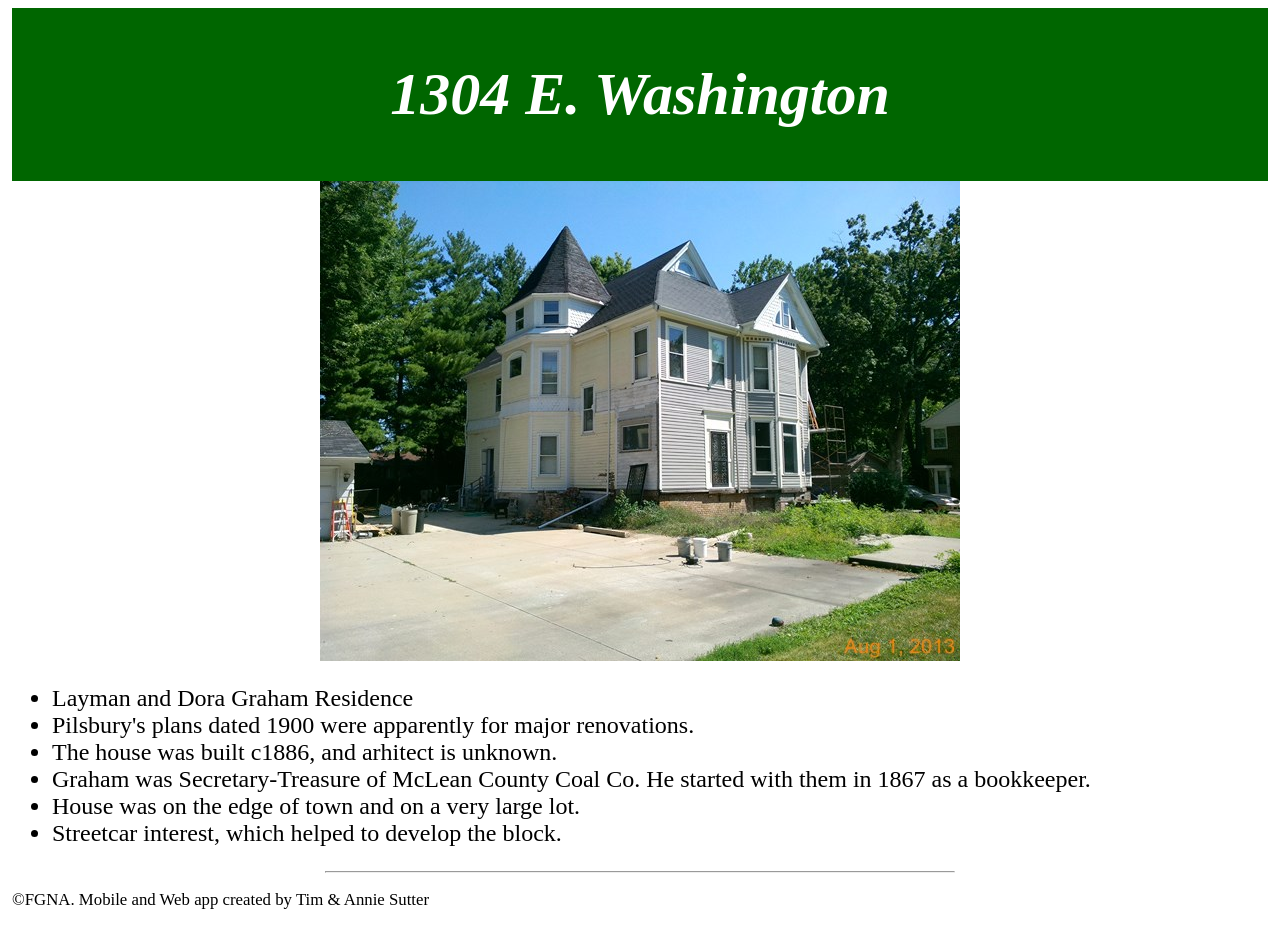
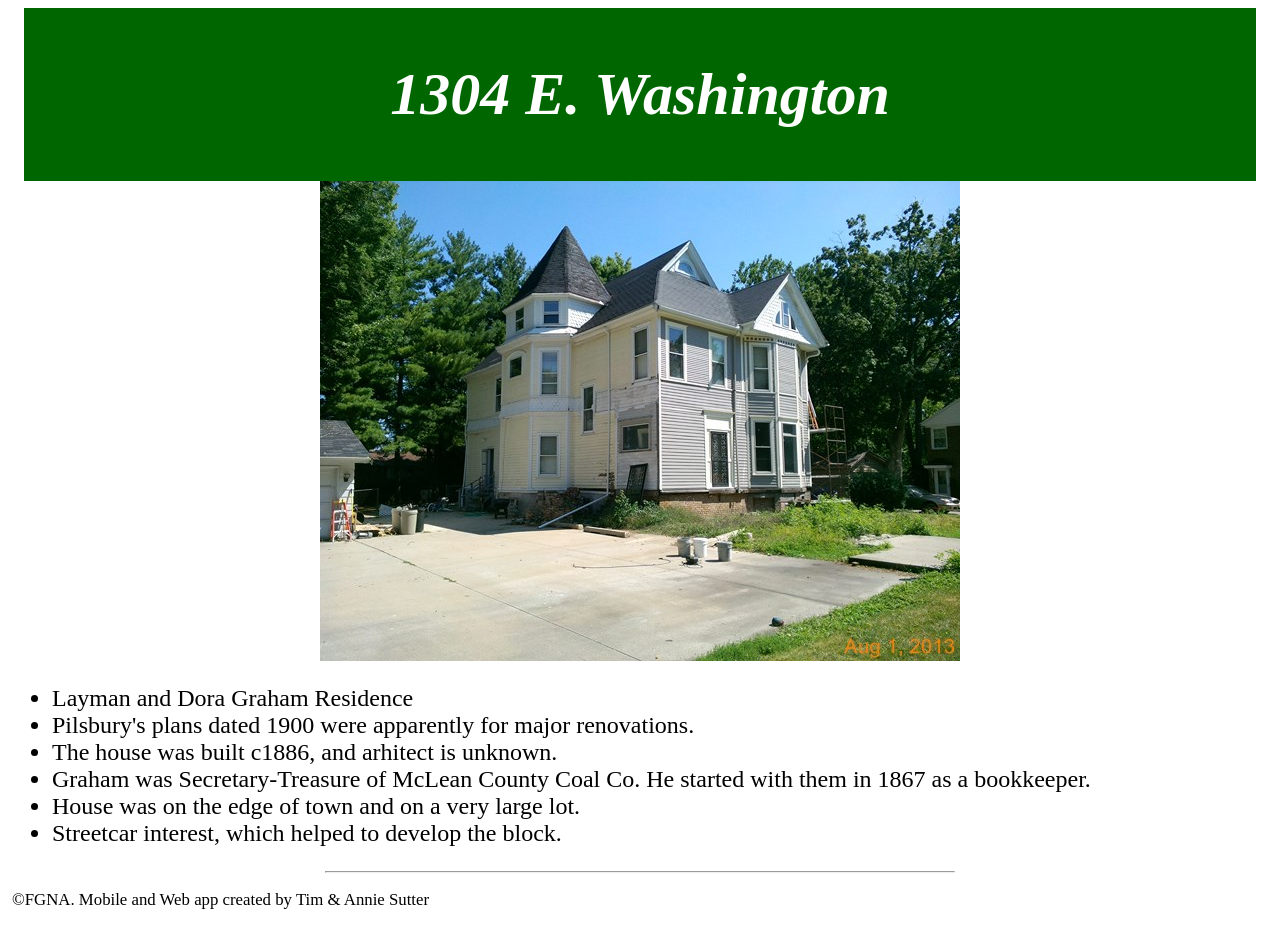
Before and after one commit to VarmintSlayer/FGNA-Native, a plain HTML site: page 1304-e-washington.html in a window 1280 px wide. Drawn offline with Linux system fonts and the light colour scheme.

Commit message:
Add files via upload

```diff
--- a/css/style.css
+++ b/css/style.css
@@ -19,6 +19,7 @@ p.footer { font-size: 0.7em; }
 div.box {
     background: #006600;
     padding: 0.5em;
+    margin-left: 0.5em; margin-right: 0.5em;
     border: none;
   }
 
```
